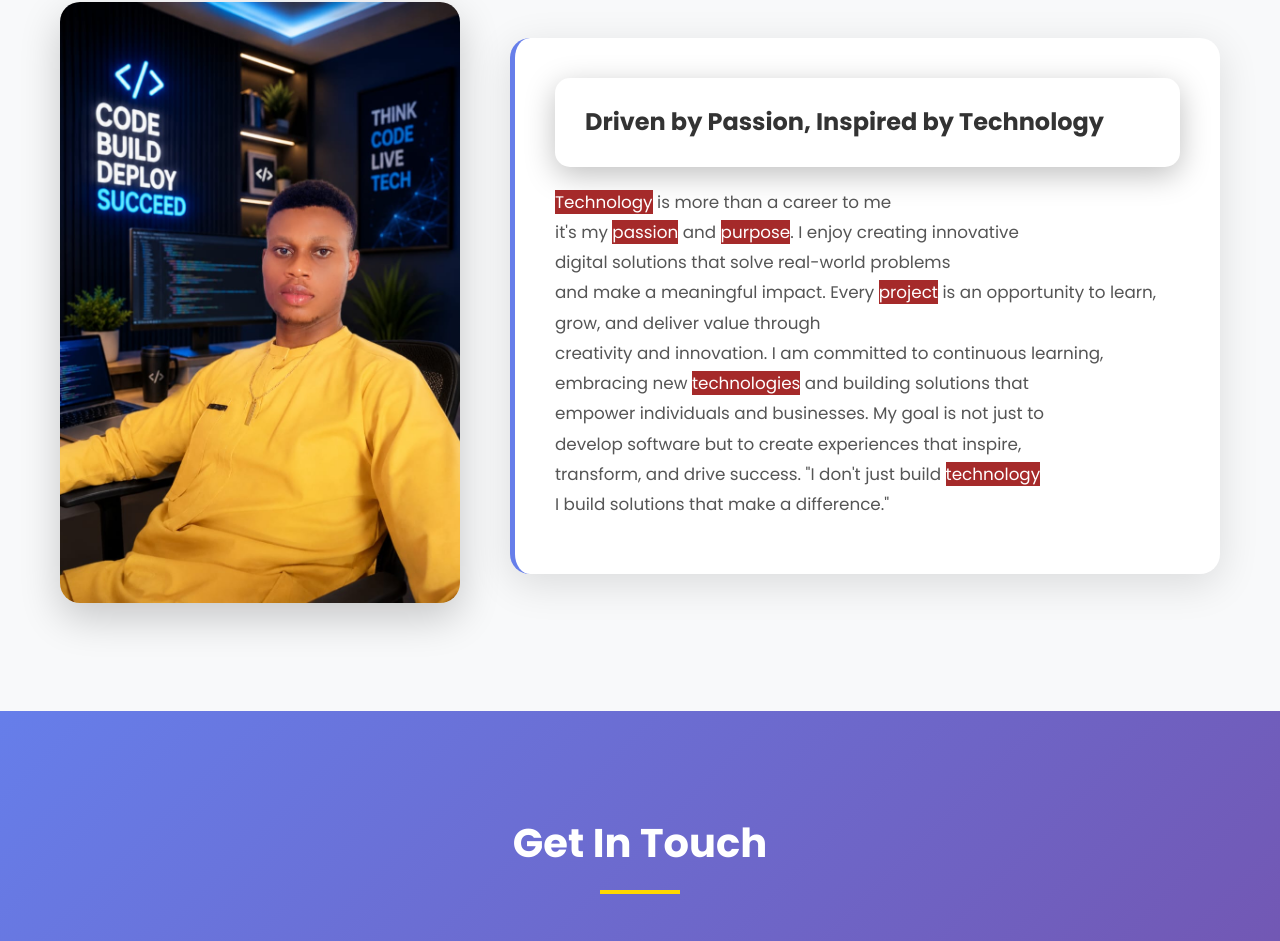
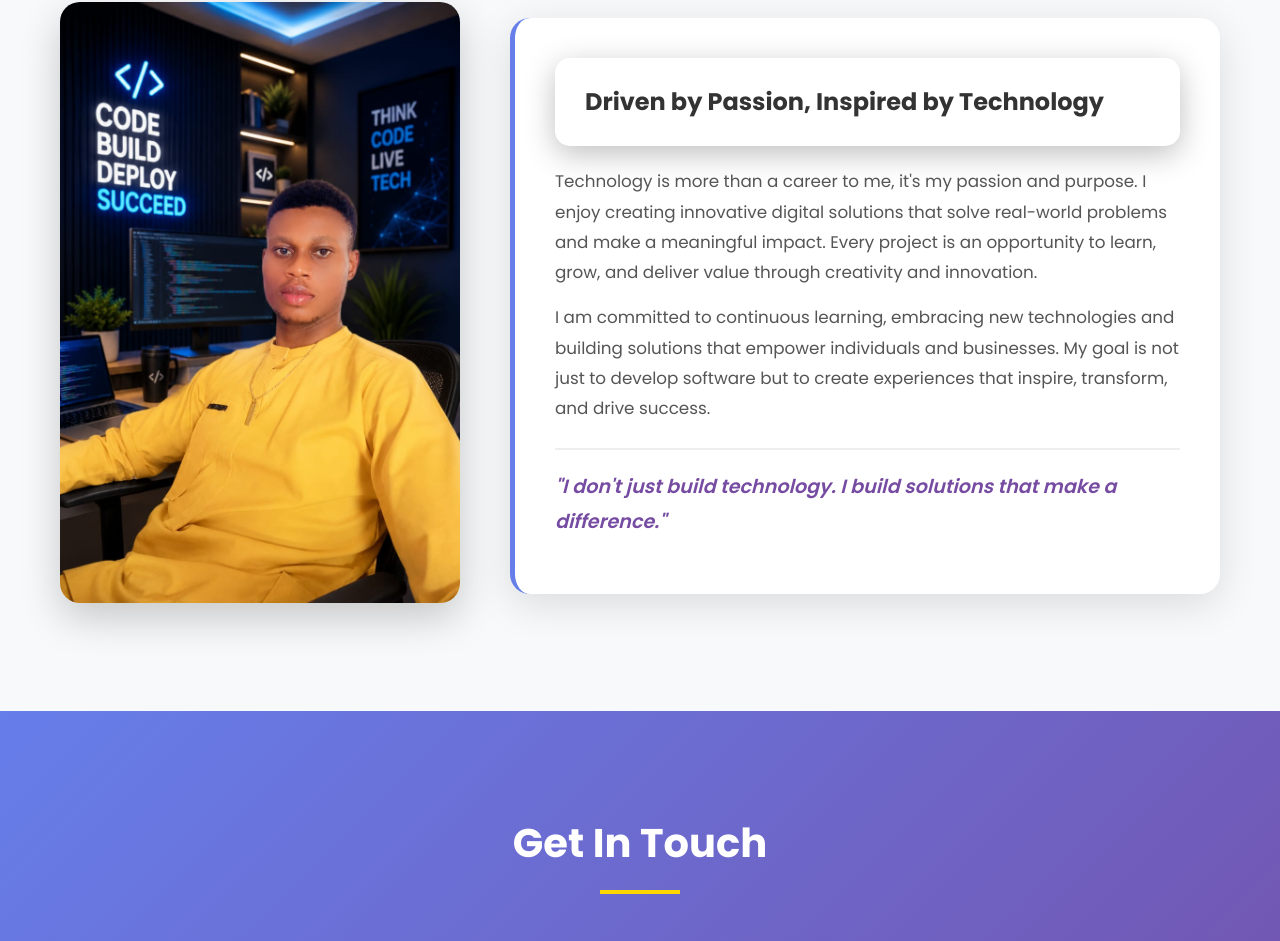
Before and after one commit to sundaykingsley1210-dev/my-landing-page, a plain HTML site: page index.html in a window 1280 px wide. Shown: the part 2805-3746 px from the top of the page. Drawn offline with Linux system fonts and the light colour scheme.

Commit message:
Remove inline spans from Drive For Tech section

```diff
--- a/index.html
+++ b/index.html
@@ -145,10 +145,9 @@
                     <div class="shadow-card">
                         <h1>Driven by Passion, Inspired by Technology</h1>
                     </div>
-                    <p> <span style="background-color: brown;color: white;">Technology</span> is more than a career to me <br>it's my <span style="background-color: brown;color: white;">passion</span> and <span style="background-color: brown;color: white;">purpose</span>. I enjoy creating innovative <br>digital solutions that solve real-world problems <br>and make a meaningful impact. Every <span style="background-color: brown;color: white;">project</span> is an opportunity to learn,<br> grow, and deliver value through <br> creativity and innovation.
-I am committed to continuous learning,<br> embracing new <span style="background-color: brown;color: white;">technologies</span> and building solutions that <br> empower individuals and businesses. My goal is not just to <br>develop software but to create experiences that inspire,<br> transform, and drive success.
-"I don't just build <span style="background-color: brown;color: white;">technology</span> <br> I build solutions that make a difference."
-</p>
+                    <p>Technology is more than a career to me, it's my passion and purpose. I enjoy creating innovative digital solutions that solve real-world problems and make a meaningful impact. Every project is an opportunity to learn, grow, and deliver value through creativity and innovation.</p>
+                    <p>I am committed to continuous learning, embracing new technologies and building solutions that empower individuals and businesses. My goal is not just to develop software but to create experiences that inspire, transform, and drive success.</p>
+                    <p class="drive-quote">"I don't just build technology. I build solutions that make a difference."</p>
                 </div>
             </div>
         </div>
```
